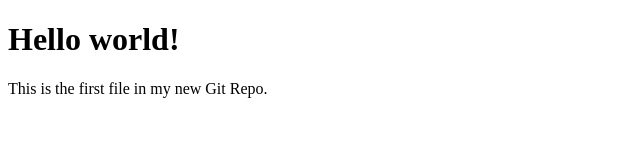
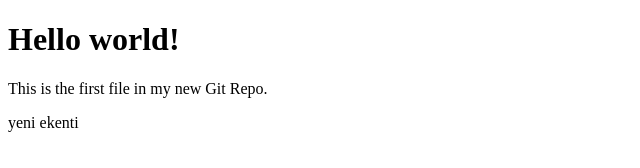
Before and after one commit to seniorrmann/myrepo, a plain HTML site: page index.html in a window 1280 px wide. Shown: the full height of the page, 0-640 px from the left. Drawn offline with Linux system fonts and the light colour scheme.

Commit message:
Update index.html

```diff
--- a/index.html
+++ b/index.html
@@ -7,6 +7,6 @@
 
 <h1>Hello world!</h1>
 <p>This is the first file in my new Git Repo.</p>
-
+yeni ekenti
 </body>
 </html>
```
